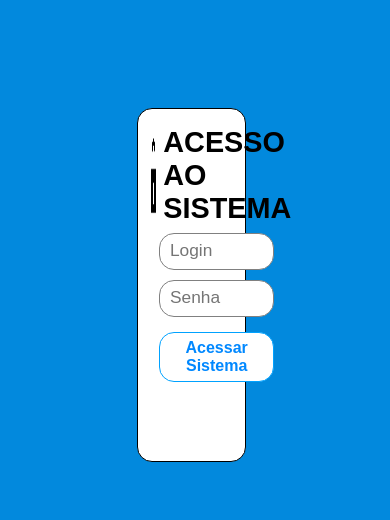
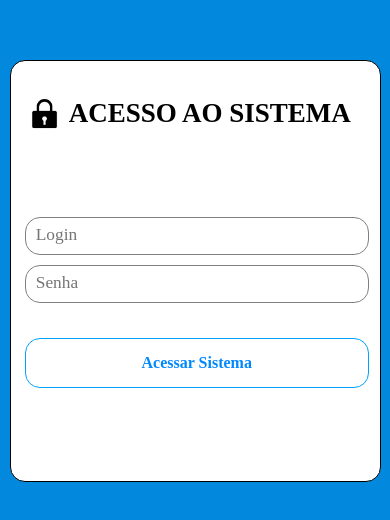
Before and after one commit to caioalmeidacl/system, a plain HTML site: page index.html in a window 390 px wide. Shown: the part 120-640 px from the top of the page. Drawn offline with Linux system fonts and the light colour scheme.

Commit message:
Introducing media query

```diff
--- a/login/css/style.css
+++ b/css/style.css
@@ -8,7 +8,7 @@ body{
     box-sizing: border-box;
     margin: 0;
     padding: 0;
-    font-family: sans-serif;
+    font-family: 'Times New Roman', Times, serif;
 }
 
 main {
@@ -81,3 +81,49 @@ button:hover {
     color: white;
     cursor: pointer;
 }
+/* Celulares */
+@media(max-width: 500px) {
+    main {
+        position: relative;
+        top: 180px;
+        left: 10px;
+        width: 95vw;
+        height: 50vh;
+    }
+
+    .top-login {
+        display: flex;
+        align-items: center;
+        /* border: 1px solid; */
+        margin: 15px 0;
+    }
+
+    .top-login h1 {
+        font-size: 27px;
+    }
+    .top-login img {
+        width: 10vw;
+    }
+
+    .inputs {
+        /* border: 1px solid; */
+        width: 90vw;
+        height: 20vh;
+    }
+
+    #login-usuario, #senha-usuario, #button {
+        margin: 5px 5px;
+    }
+
+    #button {
+        margin: 30px 5px;
+    }
+
+    .inputs input{
+        width: 98%;
+    }
+    .inputs button {
+        width: 98%;
+    }
+
+}
--- a/login/index.html
+++ b/index.html
@@ -4,21 +4,21 @@
     <meta charset="UTF-8">
     <meta http-equiv="X-UA-Compatible" content="IE=edge">
     <meta name="viewport" content="width=device-width, initial-scale=1.0">
-    <link rel="stylesheet" href="./css/style.css">
-    <script src="./script/script.js"></script>
+    <link rel="stylesheet" href="/css/style.css">
+    <script src="./login/script/script.js"></script>
     <title>SISTEMA</title>
 </head>
 <body>
     <main>
         <section class="cadastros">
             <div class="top-login">
-                <img src="./img/—Pngtree—vector lock icon_3782160.png" alt="cadeado">
+                <img src="/img/—Pngtree—vector lock icon_3782160.png" alt="cadeado">
                 <h1>ACESSO AO SISTEMA</h1>
             </div>
             <div class="inputs">
                 <input type="text" name="usuario" id="login-usuario" required placeholder="Login" minlength="4">
                 <input type="password" name="password-login" id="senha-usuario"required placeholder="Senha" minlength="5">
-                <a><button id="button" onclick="checkLogin()" >Acessar Sistema</button></a>
+                <a><button id="button" onclick="checkLogin()"required>Acessar Sistema</button></a>
             </div>
         </section>
     </main>
```
Also changed, not shown: sistema/adm.html (+2 -2 lines), sistema/autenticacao.html (+2 -2 lines), css/adm.css (renamed from login/css/adm.css), css/autent.css (renamed from login/css/autent.css), img/—Pngtree—vector lock icon_3782160.png (renamed from login/img/—Pngtree—vector lock icon_3782160.png).
